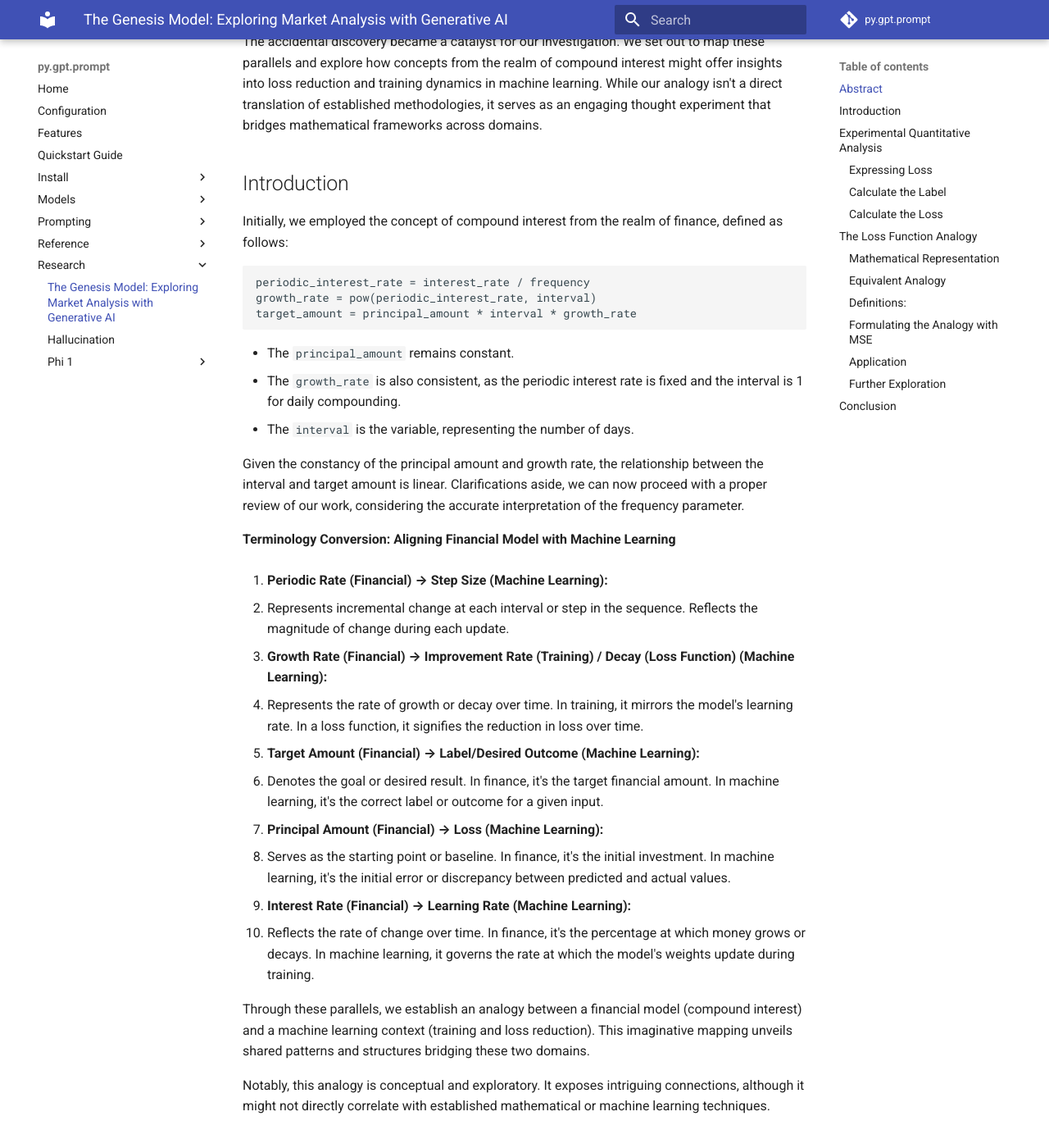
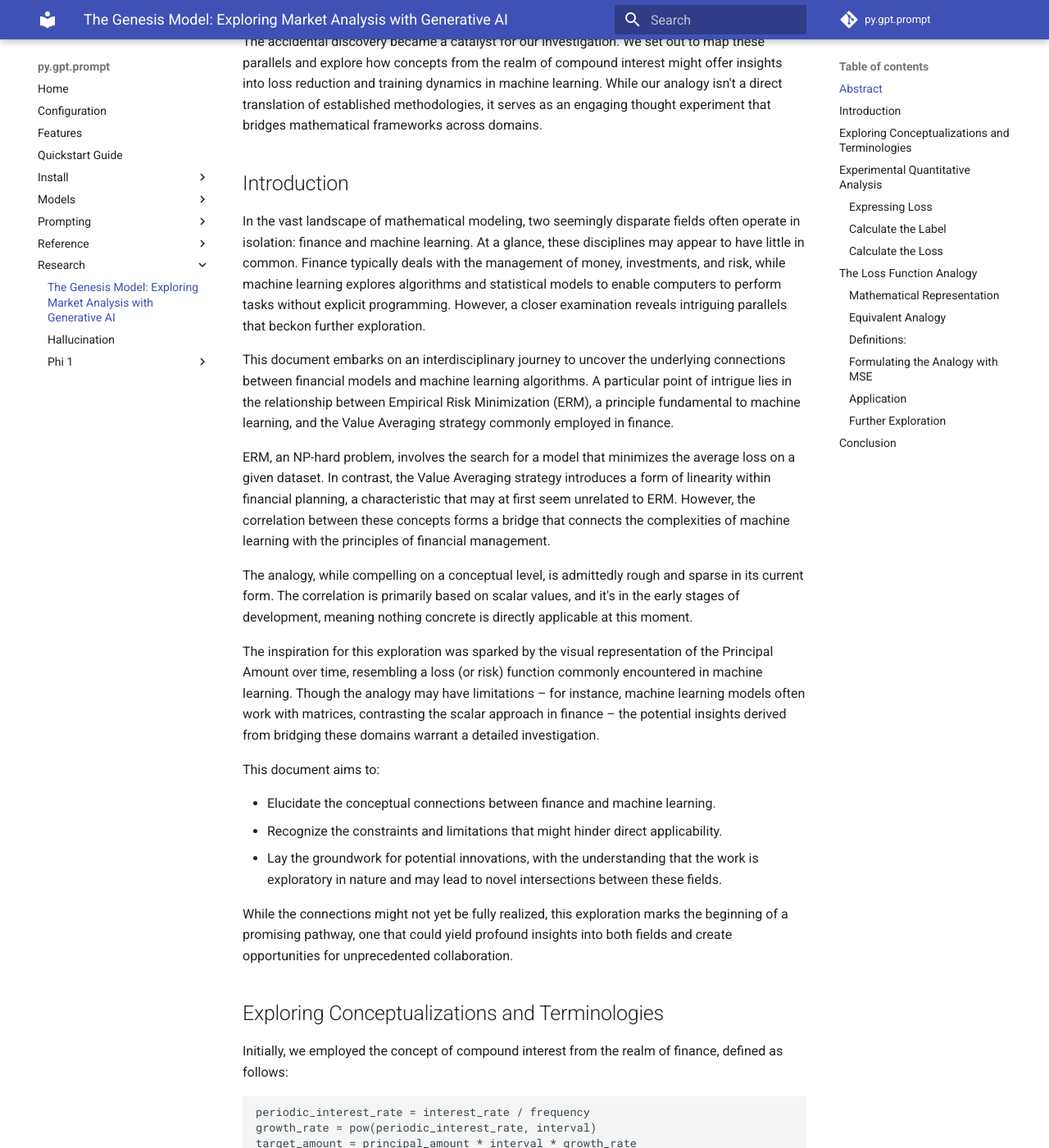
Before and after one commit to teleprint-me/py.gpt.prompt, an MkDocs documentation site: the page built from docs/research/genesis.md, in a window 1280 px wide and 1400 px high, scrolled down 471 px. Shown: the whole window at 82% size. Built offline with MkDocs 1.6.1 and Material for MkDocs 9.7.7, drawn with Linux system fonts in a browser that asks for light colours; comment, search, counter and statistics services are not loaded.

Commit message:
docs: Add a detailed and comprehensive introduction

```diff
--- a/docs/research/genesis.md
+++ b/docs/research/genesis.md
@@ -22,6 +22,54 @@ methodologies, it serves as an engaging thought experiment that bridges
 mathematical frameworks across domains.
 
 ## Introduction
+
+In the vast landscape of mathematical modeling, two seemingly disparate fields
+often operate in isolation: finance and machine learning. At a glance, these
+disciplines may appear to have little in common. Finance typically deals with
+the management of money, investments, and risk, while machine learning explores
+algorithms and statistical models to enable computers to perform tasks without
+explicit programming. However, a closer examination reveals intriguing parallels
+that beckon further exploration.
+
+This document embarks on an interdisciplinary journey to uncover the underlying
+connections between financial models and machine learning algorithms. A
+particular point of intrigue lies in the relationship between Empirical Risk
+Minimization (ERM), a principle fundamental to machine learning, and the Value
+Averaging strategy commonly employed in finance.
+
+ERM, an NP-hard problem, involves the search for a model that minimizes the
+average loss on a given dataset. In contrast, the Value Averaging strategy
+introduces a form of linearity within financial planning, a characteristic that
+may at first seem unrelated to ERM. However, the correlation between these
+concepts forms a bridge that connects the complexities of machine learning with
+the principles of financial management.
+
+The analogy, while compelling on a conceptual level, is admittedly rough and
+sparse in its current form. The correlation is primarily based on scalar values,
+and it's in the early stages of development, meaning nothing concrete is
+directly applicable at this moment.
+
+The inspiration for this exploration was sparked by the visual representation of
+the Principal Amount over time, resembling a loss (or risk) function commonly
+encountered in machine learning. Though the analogy may have limitations – for
+instance, machine learning models often work with matrices, contrasting the
+scalar approach in finance – the potential insights derived from bridging these
+domains warrant a detailed investigation.
+
+This document aims to:
+
+- Elucidate the conceptual connections between finance and machine learning.
+- Recognize the constraints and limitations that might hinder direct
+  applicability.
+- Lay the groundwork for potential innovations, with the understanding that the
+  work is exploratory in nature and may lead to novel intersections between
+  these fields.
+
+While the connections might not yet be fully realized, this exploration marks
+the beginning of a promising pathway, one that could yield profound insights
+into both fields and create opportunities for unprecedented collaboration.
+
+## Exploring Conceptualizations and Terminologies
 
 Initially, we employed the concept of compound interest from the realm of
 finance, defined as follows:
```
